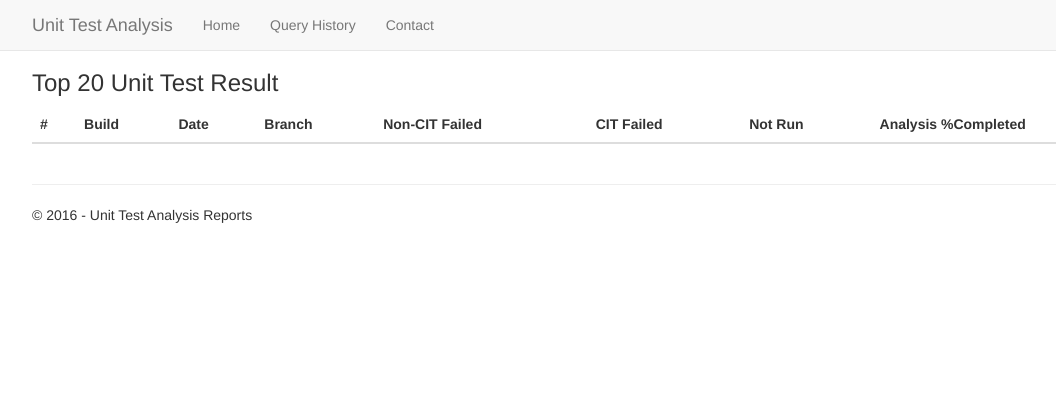
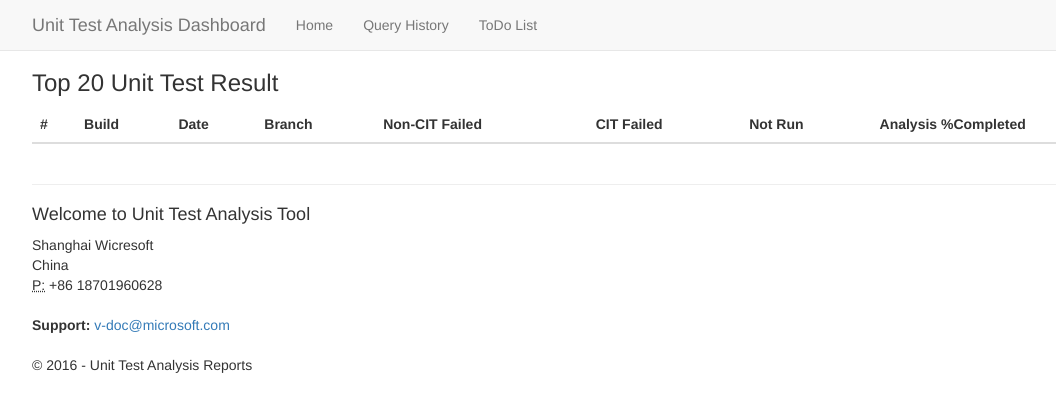
Before and after one commit to Wicreman/UnitTestAnalysis, a Flask app: page / in a window 1280 px wide. Shown: the top 412 px of the page, without its empty margins (38-1094 px from the left). Run offline with Flask 2, Linux system fonts and the light colour scheme; data that the repository does not hold is empty; parts of the project's set-up code (start-up, migrations or seed data) failed here and were passed over; some libraries are stand-ins or nearby versions.

Commit message:
update views

```diff
--- a/UnitTestAnalysis/UnitTestAnalysis/templates/index.html
+++ b/UnitTestAnalysis/UnitTestAnalysis/templates/index.html
@@ -23,7 +23,7 @@
                         {% for record in records %}
                         <tr>
                             <td>{{ loop.index }}</td>
-                            <td><a href="{{ url_for('detail', build=record['Build'])}}">{{ record['Build'] }} </a></td>
+                            <td><a target="_blank" href="{{ url_for('detail', build=record['Build'])}}">{{ record['Build'] }} </a></td>
                             <td>{{ record['Date'] }}</td>
                             <td>{{ record['Branch'] }}</td>
                             <td>{{ record['NonCIT_failed'] }}</td>
--- a/UnitTestAnalysis/UnitTestAnalysis/templates/layout.html
+++ b/UnitTestAnalysis/UnitTestAnalysis/templates/layout.html
@@ -26,13 +26,13 @@
                     <span class="icon-bar"></span>
                     <span class="icon-bar"></span>
                 </button>
-                <a href="/" class="navbar-brand">Unit Test Analysis</a>
+                <a href="/" class="navbar-brand">Unit Test Analysis Dashboard</a>
             </div>
             <div class="navbar-collapse collapse">
                 <ul class="nav navbar-nav">
                     <li><a href="{{ url_for('home') }}">Home</a></li>
                     <li><a href="{{ url_for('query') }}">Query History</a></li>
-                    <li><a href="{{ url_for('contact') }}">Contact</a></li>
+                    <li><a href="{{ url_for('contact') }}">ToDo List</a></li>
                 </ul>
             </div>
         </div>
@@ -42,6 +42,17 @@
         {% block content %}{% endblock %}
         <hr />
         <footer>
+            <h4>Welcome to Unit Test Analysis Tool</h4>
+
+            <address>
+                Shanghai Wicresoft<br />
+                China<br />
+                <abbr title="Phone">P:</abbr>
+                +86 18701960628
+            </address>
+            <address>
+                <strong>Support:</strong>   <a href="mailto:Support@example.com">v-doc@microsoft.com</a><br />
+            </address>
             <p>&copy; 2016 - Unit Test Analysis Reports</p>
         </footer>
     </div>
--- a/UnitTestAnalysis/UnitTestAnalysis/views.py
+++ b/UnitTestAnalysis/UnitTestAnalysis/views.py
@@ -68,7 +68,7 @@ def analyze():
     return redirect(url_for('detail', build=build))
 
 
-@app.route('/contact')
+@app.route('/todolist')
 def contact():
     """Renders the contact page."""
     return render_template(
@@ -96,7 +96,7 @@ def query():
     if class_name and test_name:
         values = (class_name, test_name, branch )
         db_helper = DBHelper(values)
-        result = db_helper.find_result_per_test_method()
+        result = db_helper.find_result_per_test_method()[0:60]
 
     return render_template(
         'query.html',
```
Also changed, not shown: UnitTestAnalysis/UnitTestAnalysis/templates/contact.html (+7 -11 lines), UnitTestAnalysis/UnitTestAnalysis/templates/detail.html (+6 -2 lines), 1 other file.
